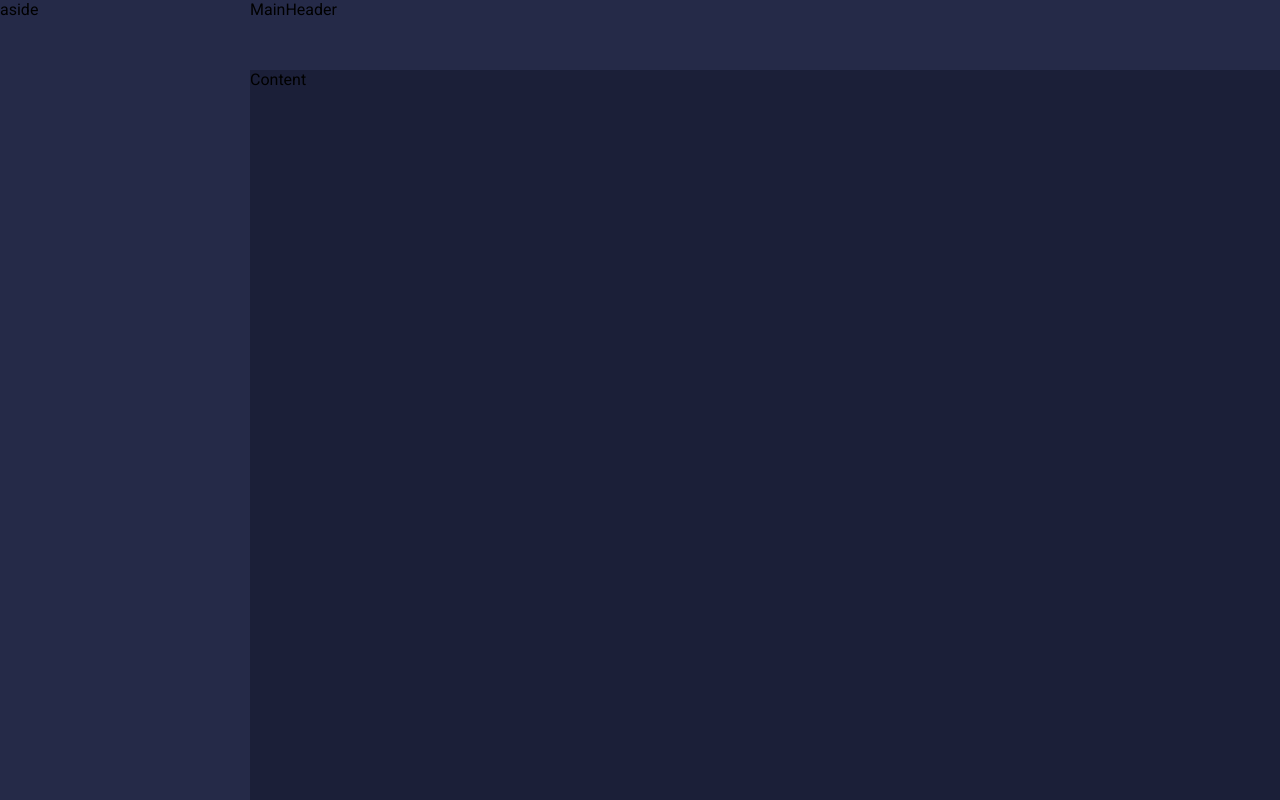
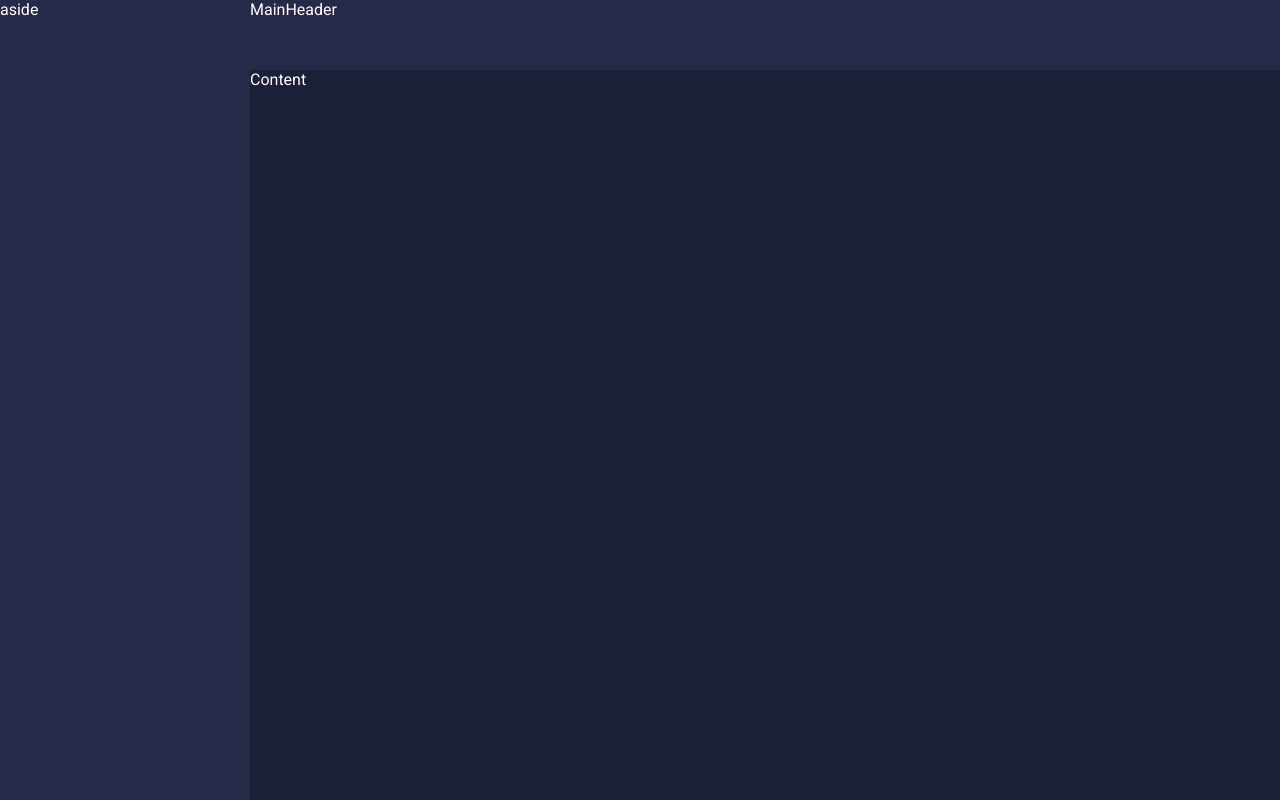
Before and after one commit to vscolasanto/my-financials, a React (Create React App) app: page / in a window 1280 px wide. Built offline with nearby package versions, Linux system fonts and the light colour scheme.

Commit message:
feat: add dark and light theme

```diff
--- a/src/components/Aside/styles.ts
+++ b/src/components/Aside/styles.ts
@@ -2,5 +2,6 @@ import styled from 'styled-components'
 
 export const Container = styled.div`
   grid-area: AS;
-  background-color: #252a48;
+  background-color: ${(props) => props.theme.colors.secondary};
+  color: ${(props) => props.theme.colors.white};
 `
--- a/src/components/Content/styles.ts
+++ b/src/components/Content/styles.ts
@@ -2,5 +2,6 @@ import styled from 'styled-components'
 
 export const Container = styled.div`
   grid-area: CT;
-  background-color: #1b1f38;
+  background-color: ${(props) => props.theme.colors.primary};
+  color: ${(props) => props.theme.colors.white};
 `
--- a/src/components/MainHeader/styles.ts
+++ b/src/components/MainHeader/styles.ts
@@ -2,5 +2,6 @@ import styled from 'styled-components'
 
 export const Container = styled.div`
   grid-area: MH;
-  background-color: #252a48;
+  background-color: ${(props) => props.theme.colors.secondary};
+  color: ${(props) => props.theme.colors.white};
 `
--- /dev/null
+++ b/src/styles/themes/dark.ts
@@ -0,0 +1,18 @@
+export default {
+  title: 'dark',
+  colors: {
+    primary: '#1B1F38',
+    secondary: '#252A48',
+    tertiary: '#313862',
+
+    white: '#FFF',
+    black: '#000',
+    gray: '#BFBFBF',
+
+    success: '#4E41F0',
+    info: '#F7931B',
+    warning: '#E44C4E',
+
+    detail: '#6e40c9'
+  }
+}
```
Also changed, not shown: src/App.tsx (+5 -2 lines), src/styles/styled.d.ts (added, +19 -0 lines), src/styles/themes/light.ts (added, +18 -0 lines).
